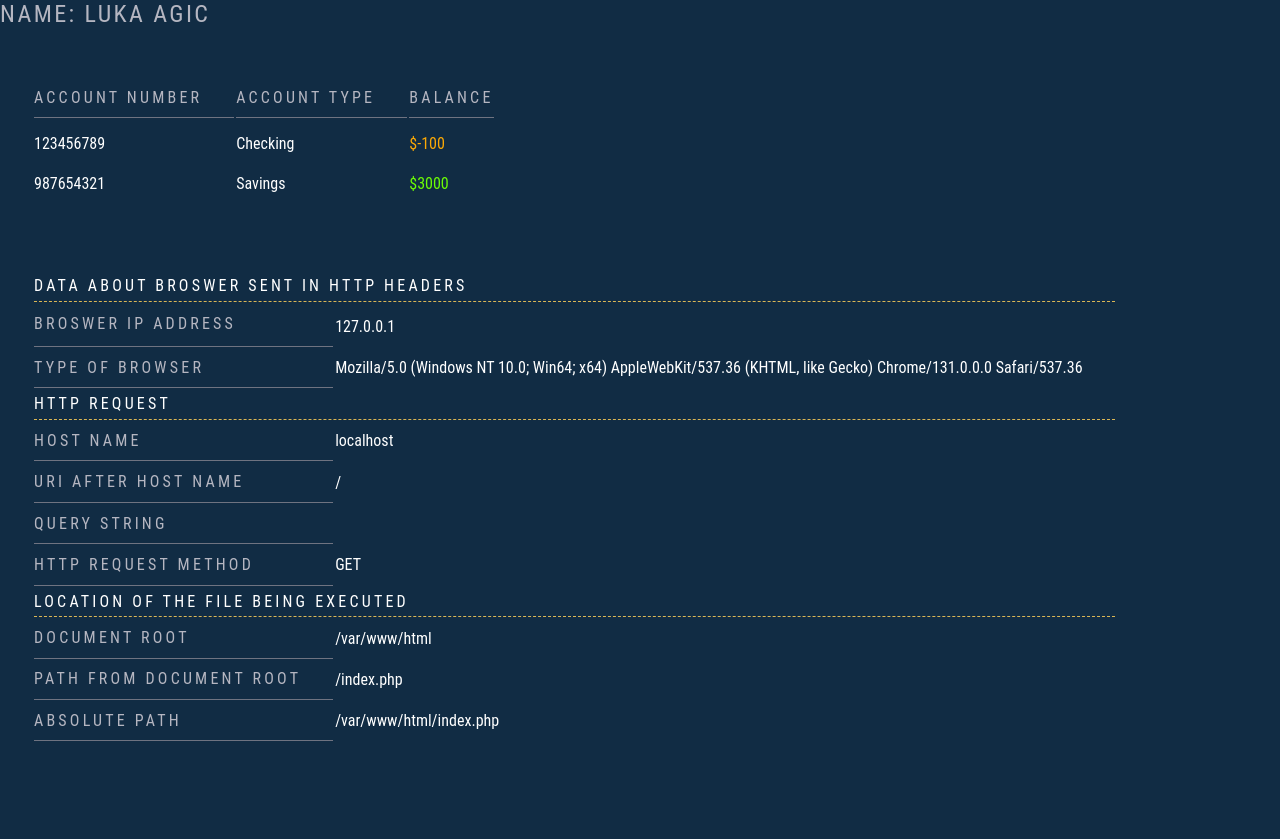
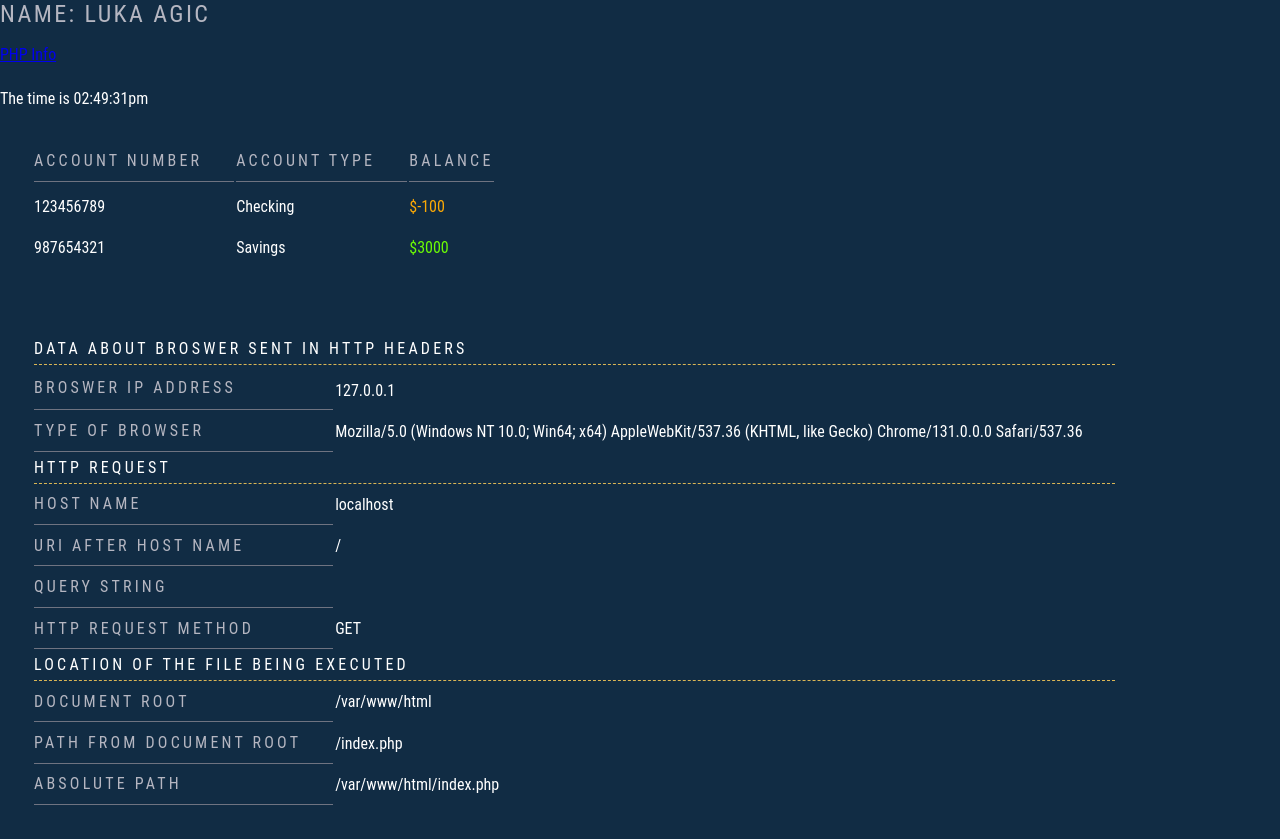
Before and after one commit to TalikTom/PHP-Classes-Example, a PHP site: page / in a window 1280 px wide. Before the commit the page ends 741 px from the top, so only its background shows below. Run offline with PHP 8.4, Linux system fonts and the light colour scheme.

Commit message:
Add PHP info page

```diff
--- a/index.php
+++ b/index.php
@@ -8,12 +8,19 @@ $accounts =
         new Account(987654321, 'Savings', 3000),
     ];
 
-$customer = new Customer('Luka', 'Agic', 'luka@gmail.com', 'hunter2', $accounts)
+$customer = new Customer('Luka', 'Agic', 'luka@gmail.com', 'hunter2', $accounts);
+
 ?>
 
 <?php include 'includes/header.php'; ?>
 
 <h2>Name: <?= $customer->getFullName(); ?></h2>
+
+<p><a href="phpinfo.php">PHP Info</a></p>
+
+<?php
+echo "The time is " . date("h:i:sa");
+?>
 
 <table>
     <tr>
--- /dev/null
+++ b/phpinfo.php
@@ -0,0 +1,4 @@
+<?php include 'includes/header.php'; ?>
+<h2><a href="/">Home</a></h2>
+<?php phpinfo() ?>
+<?php include 'includes/footer.php'; ?>
```
